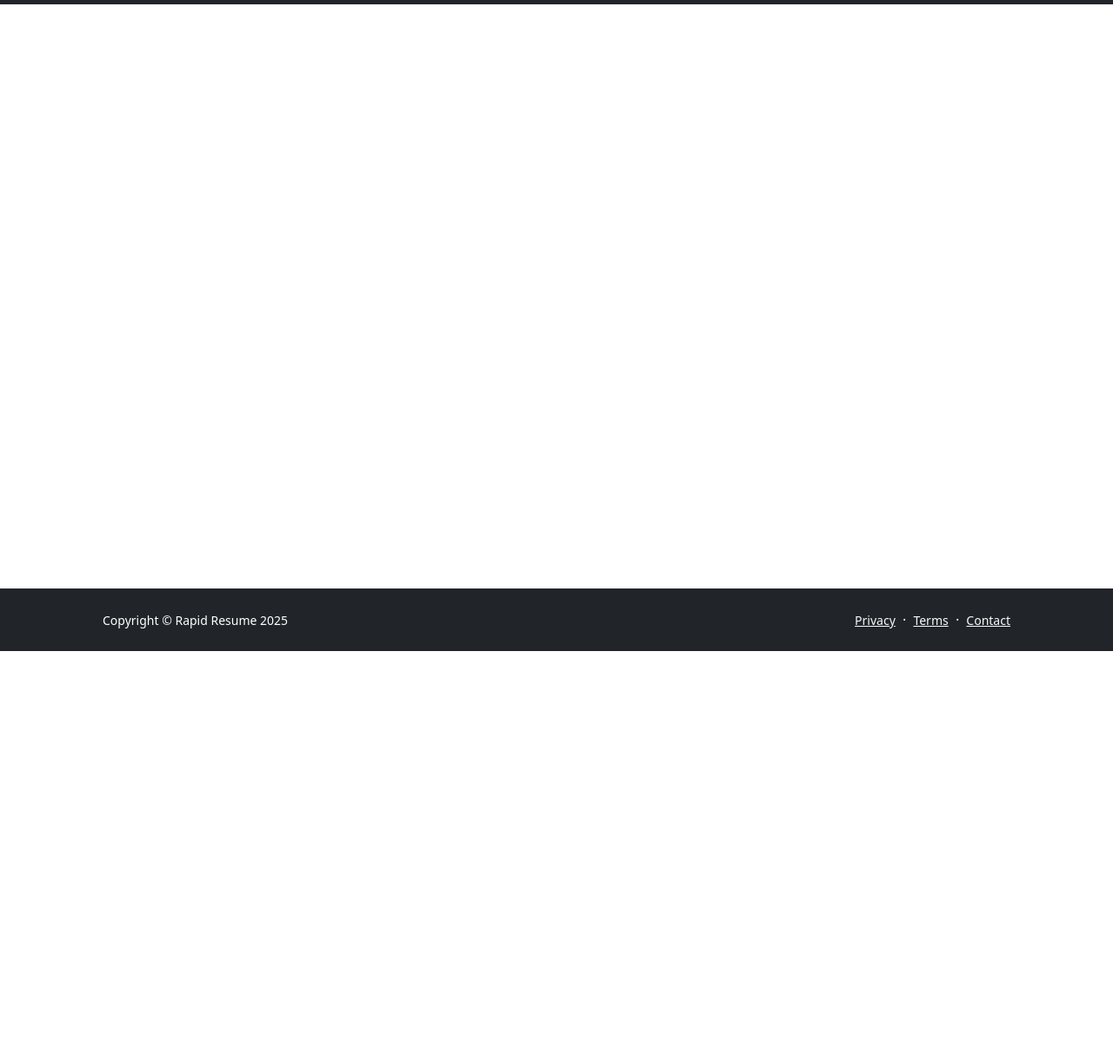
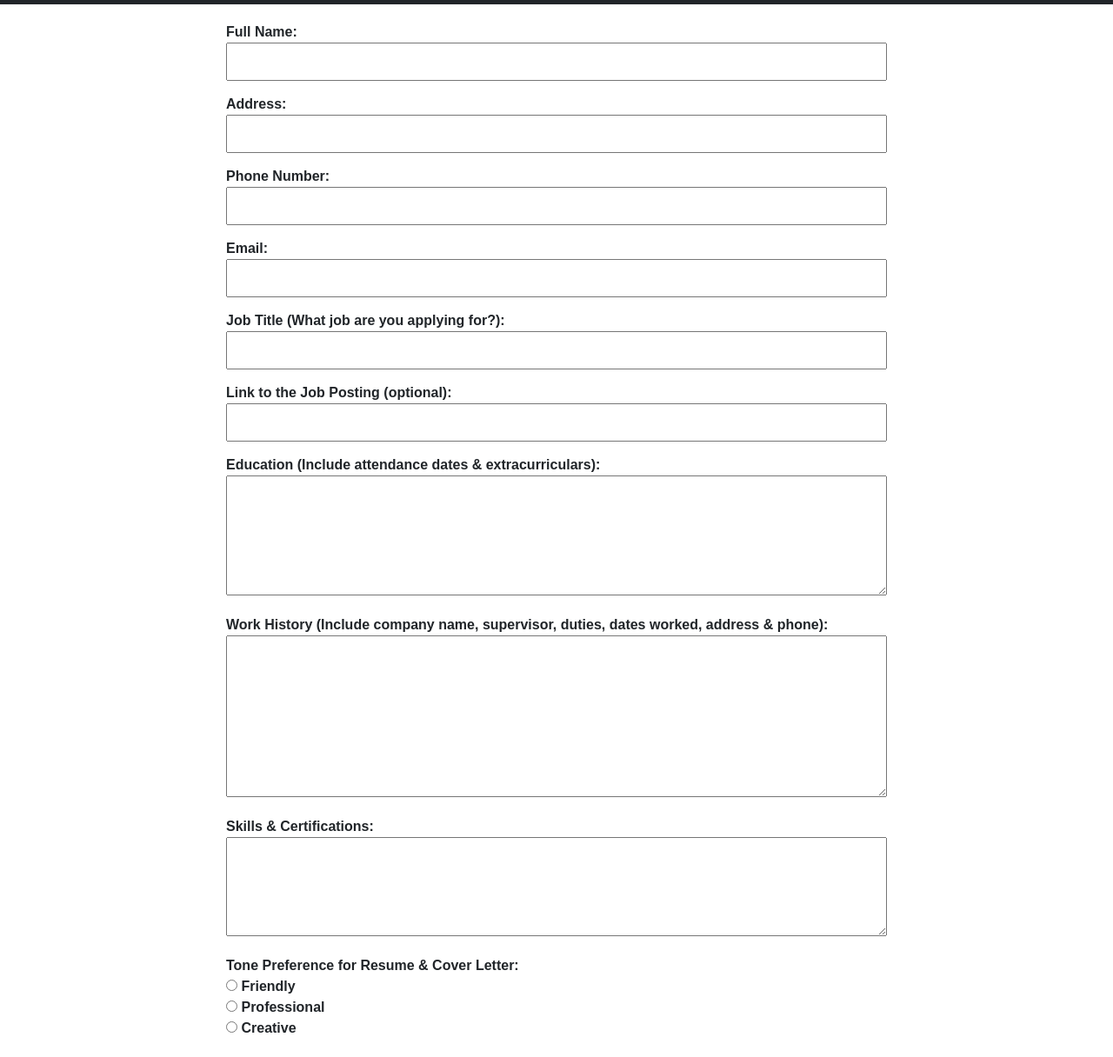
Before and after one commit to rapidresume/rapidresume.github.io, a website: page form.html in a window 1280 px wide. Shown: the part 51-1267 px from the top of the page at 87% size. Before the commit the page ends 800 px from the top, so only its background shows below. Drawn offline with nearby package versions, Linux system fonts and the light colour scheme.

Commit message:
create form.html in preparation for pay.html

```diff
--- a/form.html
+++ b/form.html
@@ -1,5 +1,6 @@
 <!DOCTYPE html>
 <html lang="en">
+
 <head>
     <meta charset="utf-8" />
     <meta name="viewport" content="width=device-width, initial-scale=1, shrink-to-fit=no" />
@@ -13,13 +14,17 @@
     <!-- Core theme CSS (includes Bootstrap)-->
     <link href="css/styles.css" rel="stylesheet" />
 </head>
+
 <body class="d-flex flex-column">
     <main class="flex-shrink-0">
         <!-- Navigation-->
         <nav class="navbar navbar-expand-lg navbar-dark bg-dark">
             <div class="container px-5">
                 <a class="navbar-brand" href="index.html">Rapid Resume</a>
-                    <button class="navbar-toggler" type="button" data-bs-toggle="collapse" data-bs-target="#navbarSupportedContent" aria-controls="navbarSupportedContent" aria-expanded="false" aria-label="Toggle navigation"><span class="navbar-toggler-icon"></span></button>
+                <button class="navbar-toggler" type="button" data-bs-toggle="collapse"
+                    data-bs-target="#navbarSupportedContent" aria-controls="navbarSupportedContent"
+                    aria-expanded="false" aria-label="Toggle navigation"><span
+                        class="navbar-toggler-icon"></span></button>
                 <div class="collapse navbar-collapse" id="navbarSupportedContent">
                     <ul class="navbar-nav ms-auto mb-2 mb-lg-0">
                         <li class="nav-item"><a class="nav-link" href="index.html">Home</a></li>
@@ -31,11 +36,77 @@
             </div>
         </nav>
     </main>
+
+    <form id="resumeForm">
+
+        <div class="section">
+            <label for="fullName">Full Name:</label>
+            <input type="text" id="fullName" name="fullName" required>
+
+            <label for="address">Address:</label>
+            <input type="text" id="address" name="address" required>
+
+            <label for="phone">Phone Number:</label>
+            <input type="tel" id="phone" name="phone" required>
+
+            <label for="email">Email:</label>
+            <input type="email" id="email" name="email" required>
+        </div>
+
+        <div class="section">
+            <label for="jobTitle">Job Title (What job are you applying for?):</label>
+            <input type="text" id="jobTitle" name="jobTitle" required>
+
+            <label for="jobLink">Link to the Job Posting (optional):</label>
+            <input type="url" id="jobLink" name="jobLink">
+        </div>
+
+        <div class="section">
+            <label for="education">Education (Include attendance dates & extracurriculars):</label>
+            <textarea id="education" name="education" rows="5" required></textarea>
+        </div>
+
+        <div class="section">
+            <label for="workHistory">Work History (Include company name, supervisor, duties, dates
+                worked, address & phone):</label>
+            <textarea id="workHistory" name="workHistory" rows="7" required></textarea>
+        </div>
+
+        <div class="section">
+            <label for="skills">Skills & Certifications:</label>
+            <textarea id="skills" name="skills" rows="4" required></textarea>
+        </div>
+
+        <div class="section">
+            <label>Tone Preference for Resume & Cover Letter:</label>
+            <div class="radio-group">
+                <input type="radio" id="friendly" name="tone" value="friendly" required>
+                <label for="friendly">Friendly</label><br>
+
+                <input type="radio" id="professional" name="tone" value="professional">
+                <label for="professional">Professional</label><br>
+
+                <input type="radio" id="creative" name="tone" value="creative">
+                <label for="creative">Creative</label>
+            </div>
+        </div>
+        <br>
+        <div class="section">
+            <label for="extraInfo">Anything You Want to Add:</label>
+            <textarea id="extraInfo" name="extraInfo" rows="4"></textarea>
+        </div>
+
+        <input type="submit" value="Submit" class="form-submit-button">
+
+    </form>
+
     <!-- Footer-->
     <footer class="bg-dark py-4 mt-auto">
         <div class="container px-5">
             <div class="row align-items-center justify-content-between flex-column flex-sm-row">
-                    <div class="col-auto"><div class="small m-0 text-white">Copyright &copy; Rapid Resume 2025</div></div>
+                <div class="col-auto">
+                    <div class="small m-0 text-white">Copyright &copy; Rapid Resume 2025</div>
+                </div>
                 <div class="col-auto">
                     <a class="link-light small" href="#!">Privacy</a>
                     <span class="text-white mx-1">&middot;</span>
@@ -51,4 +122,5 @@
     <!-- Core theme JS-->
     <script src="js/scripts.js"></script>
 </body>
+
 </html>
```
Lines whose indentation alone changed are shown as unchanged.
